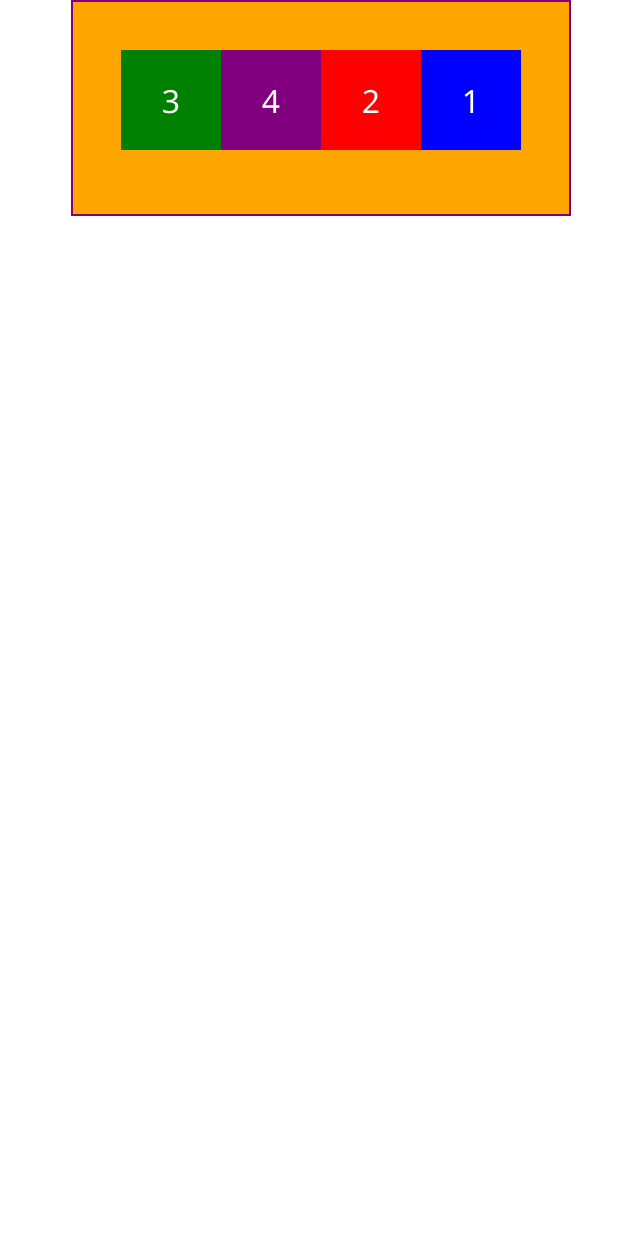
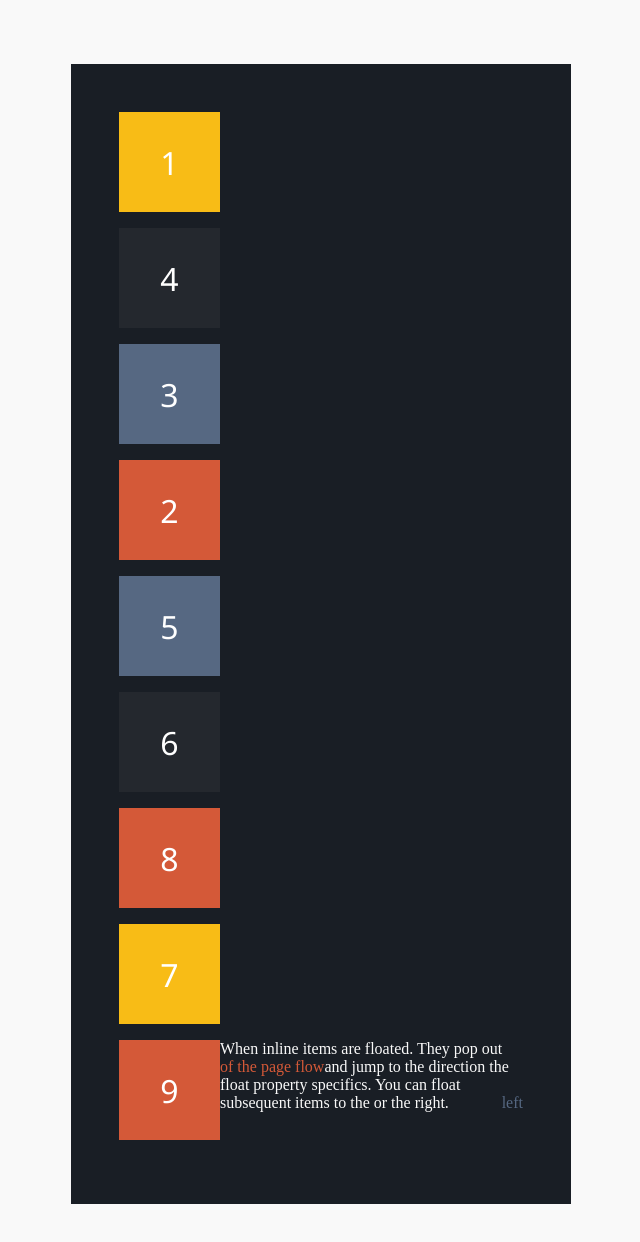
Before and after one commit to JoshuaMaddox/css-html-exercises, a plain HTML site: page index.html in a window 1280 px wide. Shown: the whole page, without its empty margins (319-959 px from the left). Before the commit the page ends 800 px from the top, so only its background shows below. Drawn offline with Linux system fonts and the light colour scheme.

Commit message:
Setup exercise one styles and markup

```diff
--- a/index.html
+++ b/index.html
@@ -6,29 +6,28 @@
     <link rel="stylesheet" href="styles.css" />
     <!-- Only if supporting IE 9 or below -->
     <!-- <meta http-equiv="X-UA-Compatible" content="ie=edge" /> -->
-    <title>Floats</title>
-
-    <!-- <div class="center-and-constrain">
-      <h1>Floating To The Right</h1>
-      <img class="float-right" src="images/block-01.jpg" alt="" />
-      <p class="float-right">
-        Lorem ipsum dolor sit amet consectetur, adipisicing elit. Laudantium
-        porro tempora repellendus hic ipsa voluptatem dolorum id ut corrupti?
-        Illo, totam autem non eius inventore sint at maxime ducimus cupiditate.
-      </p>
-    </div> -->
-
-    <div class="center-and-constrain outer-container">
-      <!-- <img src="images/block-01.jpg" alt="" />
-      <img src="images/block-02.jpg" alt="" /> -->
-      <div class="float-right inner-box blue">1</div>
-      <div class="float-right inner-box red">2</div>
-      <div class="float-left inner-box green">3</div>
-      <div class="float-left inner-box purple">4</div>
-      <div class="clear-me"></div>
-      <!-- <div class="float-right inner-box"></div>
-      <div class="float-right inner-box clear"></div> -->
-    </div>
+    <title>Floating</title>
   </head>
-  <body></body>
+  <body>
+    <section class="main-wrapper light-grey-helper">
+      <div class="boxes-container center-and-constrain dark-blue-helper">
+        <div class="box yellow-helper">1</div>
+        <div class="box dark-grey-helper">4</div>
+        <div class="box blue-helper">3</div>
+        <div class="box orange-helper">2</div>
+        <div class="box blue-helper">5</div>
+        <div class="box dark-grey-helper">6</div>
+        <div class="box orange-helper">8</div>
+        <div class="box yellow-helper">7</div>
+        <div class="box orange-helper float-left">9</div>
+        <p class="light-grey-text-helper">
+          When inline items are floated. They pop out
+          <span class="orange-text-helper float-left">of the page flow</span>
+          and jump to the direction the float property specifics. You can float
+          subsequent items to the
+          <span class="blue-text-helper float-right">left</span> or the right.
+        </p>
+      </div>
+    </section>
+  </body>
 </html>
--- a/styles.css
+++ b/styles.css
@@ -1,23 +1,29 @@
+/*/////////////////////////////////////////////////
+///////////////    SIMPLE RESET    ///////////////
+///////////////////////////////////////////////*/
 * {
   padding: 0;
   margin: 0;
   box-sizing: border-box;
 }
 
-.center-and-constrain {
-  width: 500px;
-  margin: 0 auto;
+/*/////////////////////////////////////////////////
+///////////////       LAYOUT       ///////////////
+///////////////////////////////////////////////*/
+
+.main-wrapper {
+  display: flex;
+  justify-content: center;
+  align-items: center;
+  min-height: 100vh;
+  padding: 4rem;
 }
 
-.float-right {
-  float: right;
+.boxes-container {
+  padding: 3rem;
 }
 
-.float-left {
-  float: left;
-}
-
-.inner-box {
+.box {
   width: 25%;
   height: 100px;
   padding: 2rem;
@@ -30,26 +36,60 @@
   font-family: "Segoe UI", Tahoma, Geneva, Verdana, sans-serif;
 }
 
-.blue {
-  background-color: blue;
+/*/////////////////////////////////////////////////
+/////////////       POSITIONING      /////////////
+///////////////////////////////////////////////*/
+
+.float-right {
+  float: right;
 }
 
-.red {
-  background-color: red;
-}
-.green {
-  background-color: green;
-}
-.purple {
-  background-color: purple;
+.float-left {
+  float: left;
 }
 
-.outer-container {
-  background-color: orange;
-  padding: 3rem;
-  border: 2px solid purple;
+.clear-floats {
+  clear: both;
 }
 
-.clear-me {
-  clear: both;
+/*/////////////////////////////////////////////////
+//////////////    HELPER CLASSES    //////////////
+///////////////////////////////////////////////*/
+
+.orange-helper {
+  background-color: #d45938;
 }
+.orange-text-helper {
+  color: #d45938;
+}
+
+.yellow-helper {
+  background-color: #f8bc16;
+}
+
+.blue-helper {
+  background-color: #566882;
+}
+.blue-text-helper {
+  color: #566882;
+}
+
+.dark-blue-helper {
+  background-color: #191e25;
+}
+
+.dark-grey-helper {
+  background-color: #24282e;
+}
+
+.light-grey-helper {
+  background-color: #f9f9f9;
+}
+.light-grey-text-helper {
+  color: #f9f9f9;
+}
+
+.center-and-constrain {
+  width: 500px;
+  margin: 0 auto;
+}
```
